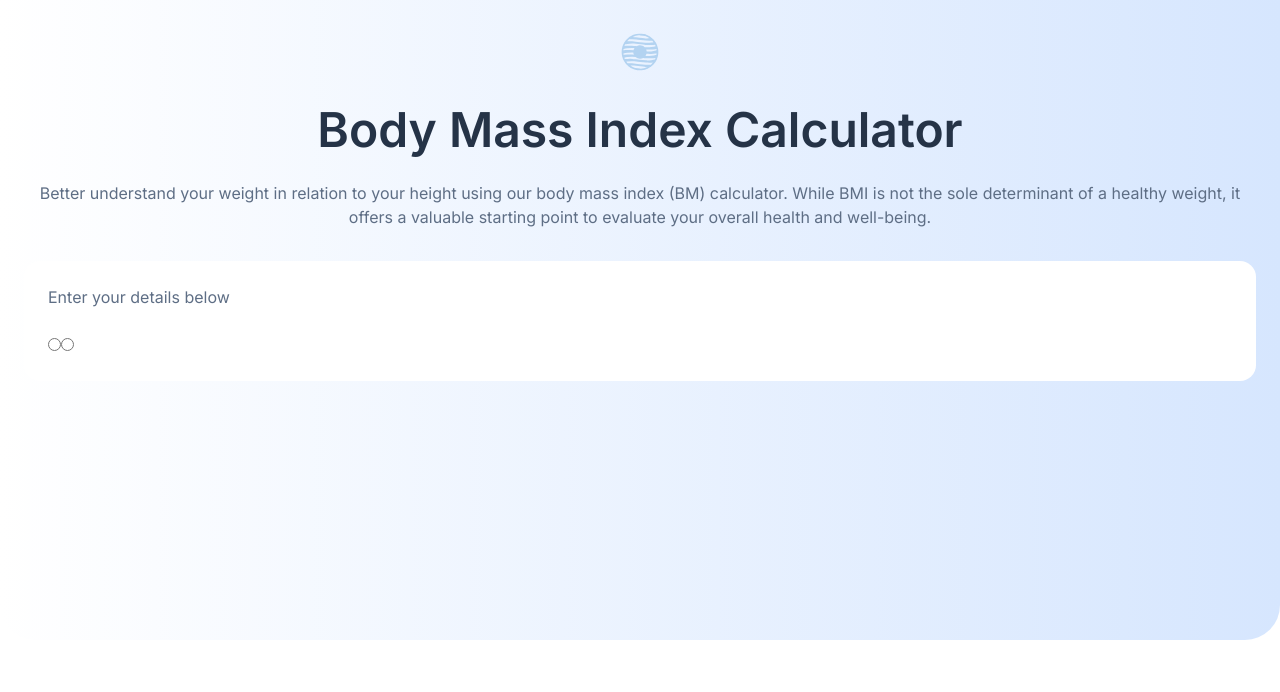
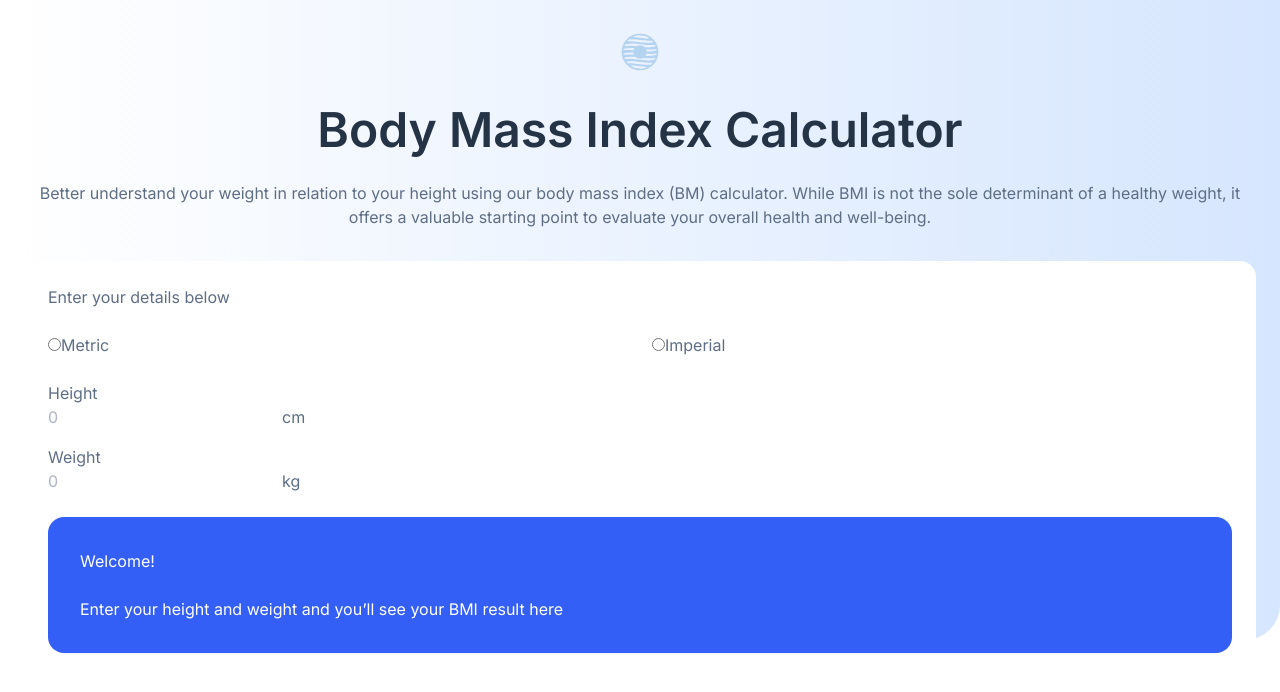
Before and after one commit to g-akca/bmi-calculator, a React (Vite) app: page / in a window 1280 px wide. Shown: the top 692 px of the page. Built offline with nearby package versions, Linux system fonts and the light colour scheme.

Commit message:
Add HeroCalculator structure

```diff
--- a/src/components/HeroCalculator.jsx
+++ b/src/components/HeroCalculator.jsx
@@ -3,13 +3,40 @@ function HeroCalculator() {
     <form className="bg-white w-full p-6 rounded-2xl flex flex-col gap-6">
       <h2>Enter your details below</h2>
 
-      <fieldset>
-        <input type="radio" />
-        <label></label>
+      <fieldset className="grid grid-cols-2 gap-6">
+        <label>
+          <input type="radio" name="unit" id="metric" value="metric" required />
+          <span>Metric</span>
+        </label>
 
-        <input type="radio" />
-        <label></label>
+        <label>
+          <input type="radio" name="unit" id="imperial" value="imperial" required />
+          <span>Imperial</span>
+        </label>
       </fieldset>
+
+      <div className="flex flex-col gap-4">
+        <div>
+          <label htmlFor="height">Height</label>
+          <div>
+            <input type="number" id="height" placeholder="0" />
+            <span>cm</span>
+          </div>
+        </div>
+
+        <div>
+          <label htmlFor="weight">Weight</label>
+          <div>
+            <input type="number" id="weight" placeholder="0" />
+            <span>kg</span>
+          </div>
+        </div>
+      </div>
+
+      <section className="p-8 bg-blue-500 rounded-2xl text-white flex flex-col gap-6">
+        <h3>Welcome!</h3>
+        <p>Enter your height and weight and you’ll see your BMI result here</p>
+      </section>
     </form>
   )
 }
```
